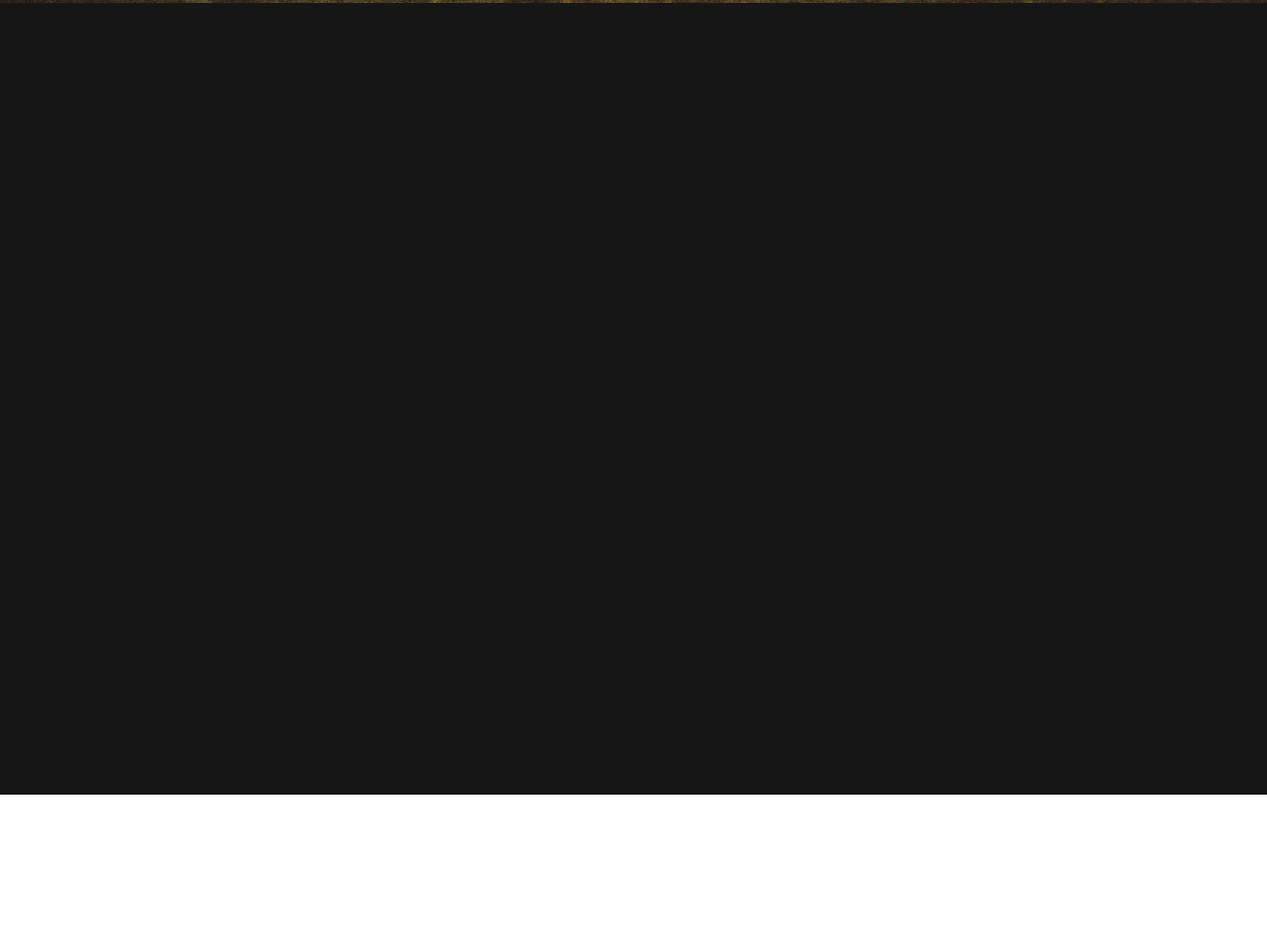
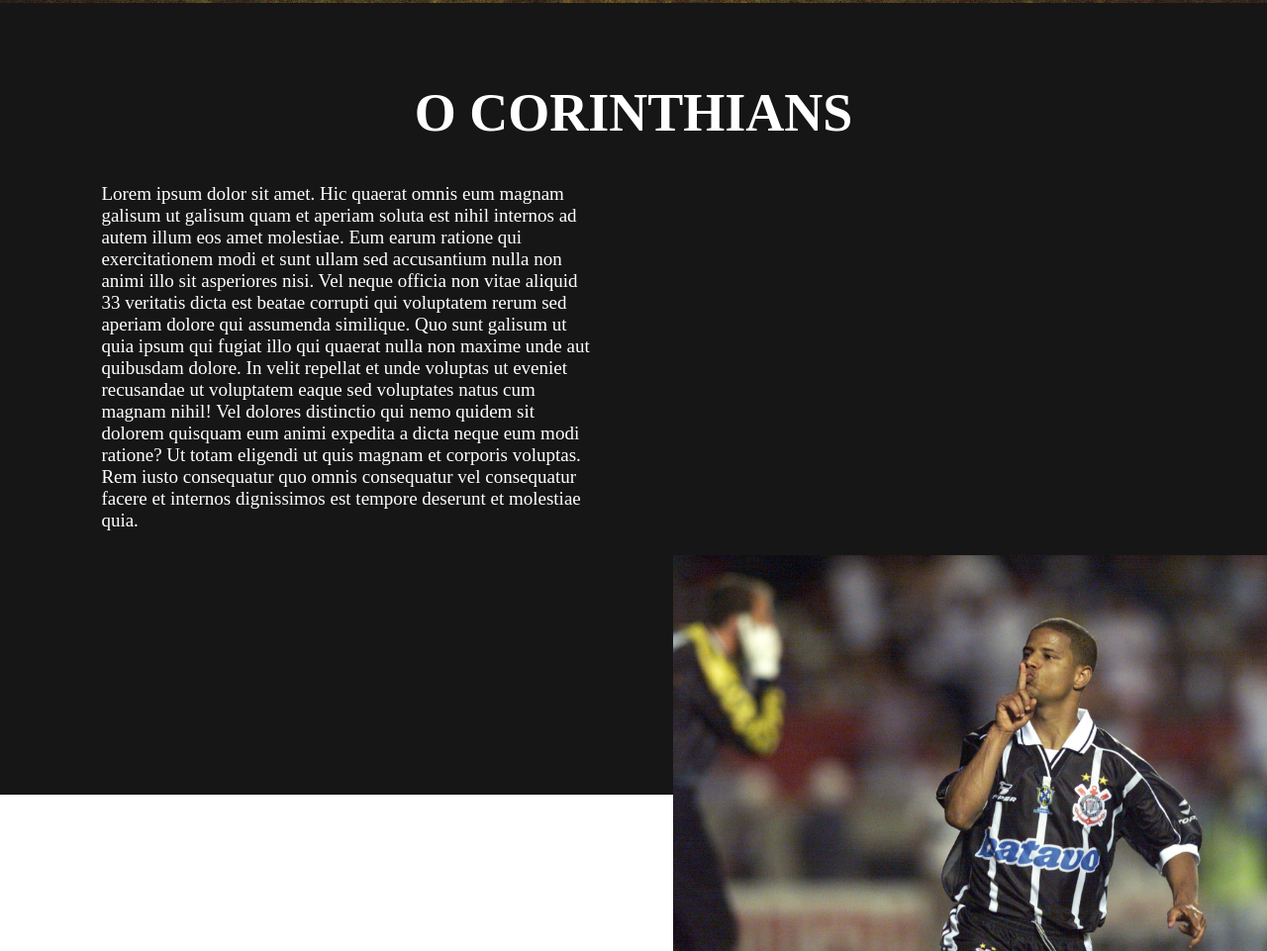
Before and after one commit to ProjetoFiel/Projeto_Individual, a plain HTML site: page 1.Site Projeto/html/index.html in a window 1280 px wide. Shown: the part 797-1758 px from the top of the page at 99% size. Before the commit the page ends 1600 px from the top, so only its background shows below. Drawn offline with Linux system fonts and the light colour scheme.

Commit message:
Alterações no css e criação da segunda sessão do site

```diff
--- a/1.Site Projeto/css/style.css
+++ b/1.Site Projeto/css/style.css
@@ -6,6 +6,7 @@
 .tela {
   width: 100%; /* Garante que cada tela ocupe toda a largura da janela */
   height: 100vh; /* Garante que cada tela ocupe toda a altura da janela */
+
 }
 
 .banner_foto {
@@ -73,10 +74,11 @@
 
 .texto {
   font-family: 'Playfair Display', serif;
-  font-size: 54px;
+  font-size: 35px;
   font-weight: bolder;
   padding-left: 8vw;
   padding-top: 5vw;
+  padding-bottom: 0px;
 }
 
 .texto .descritivo {
@@ -125,3 +127,45 @@
   /* Push the button downwards when pressed */
   transform: translateY(0);
 }
+
+
+.titulo{
+  display: flex;
+  font-family: 'Playfair Display', serif;
+  font-size: 54px;
+  font-weight: bolder;
+  justify-content: center;
+  color: white;
+  padding-top: 10vh;
+  margin-bottom: 2vh;
+
+}
+
+.text-corinthians{
+  display: flex;
+  align-items: center;
+  height: 50vh;
+  width: 500px;
+  padding-left: 8vw;
+
+}
+
+.text-corinthians a{
+  color: white;
+  font-size: 19px;
+
+}
+
+.card-image{
+
+  display: flex;
+  justify-content: end;
+
+}
+
+.card-image img{
+justify-content: right;
+display: flex;
+width: 600px;
+height: 400px;
+}
--- a/1.Site Projeto/html/index.html
+++ b/1.Site Projeto/html/index.html
@@ -1,5 +1,6 @@
 <!DOCTYPE html>
 <html lang="en">
+
 <head>
   <meta charset="UTF-8" />
   <meta name="viewport" content="width=device-width, initial-scale=1.0" />
@@ -20,7 +21,7 @@
                 <a href="#">INICIO</a>
               </li>
               <li>
-                  <a href="#">CORINTHIANS</a>
+                <a href="#Corinthians">CORINTHIANS</a>
               </li>
               <li>
                 <a href="#">MINHA HISTÓRIA</a>
@@ -36,27 +37,46 @@
                   <a href="../html/login.html" class="button_top">LOGIN</a>
                 </button>
                 <button>
-                    <a href="../html/cadastro.html" class="button_top"
-                      >CADASTRO</a>
+                  <a href="../html/cadastro.html" class="button_top">CADASTRO</a>
                 </button>
               </div>
             </ul>
           </div>
         </div>
         <div class="texto">
-            O TIME DO POVO
+          <h1>O TIME DO POVO</h1>
           <div class="descritivo">
-              “O Corinthians<br />
+            <h4>“O Corinthians<br />
             vai ser o time do povo<br />
-              e o povo é quem vai fazer o time.”
+            e o povo é quem vai fazer o time.”</h4>
           </div>
         </div>
       </div>
     </div>
   </section>
 
-    <section>
-      <div class="tela"></div>
+  <section id="Corinthians">
+    <div class="tela">
+      <div class="titulo">
+        O CORINTHIANS
+      </div>
+      <div class="text-corinthians">
+        <a>Lorem ipsum dolor sit amet. Hic quaerat omnis eum magnam galisum ut galisum quam et aperiam soluta est nihil
+          internos ad autem illum eos amet molestiae. Eum earum ratione qui exercitationem modi et sunt ullam sed
+          accusantium nulla non animi illo sit asperiores nisi.
+          Vel neque officia non vitae aliquid 33 veritatis dicta est beatae corrupti qui voluptatem rerum sed aperiam
+          dolore qui assumenda similique. Quo sunt galisum ut quia ipsum qui fugiat illo qui quaerat nulla non maxime
+          unde aut quibusdam dolore. In velit repellat et unde voluptas ut eveniet recusandae ut voluptatem eaque sed
+          voluptates natus cum magnam nihil! Vel dolores distinctio qui nemo quidem sit dolorem quisquam eum animi
+          expedita a dicta neque eum modi ratione?
+          Ut totam eligendi ut quis magnam et corporis voluptas. Rem iusto consequatur quo omnis consequatur vel
+          consequatur facere et internos dignissimos est tempore deserunt et molestiae quia.</a>
+      </div>
+      <div class="card-image">
+        <img src="../img/marcelinho.jpg" alt="">
+      </div>
+    </div>
   </section>
 </body>
+
 </html>
```
Also changed, not shown: 1.Site Projeto/css/cadastro.css (+9 -0 lines), 1.Site Projeto/html/cadastro.html (+3 -0 lines), 1.Site Projeto/img/Background/basilio_baw.jpg (added), 1.Site Projeto/img/marcelinho4.jpg (added), js/cadastro.js (added). Lines whose indentation alone changed are shown as unchanged.
